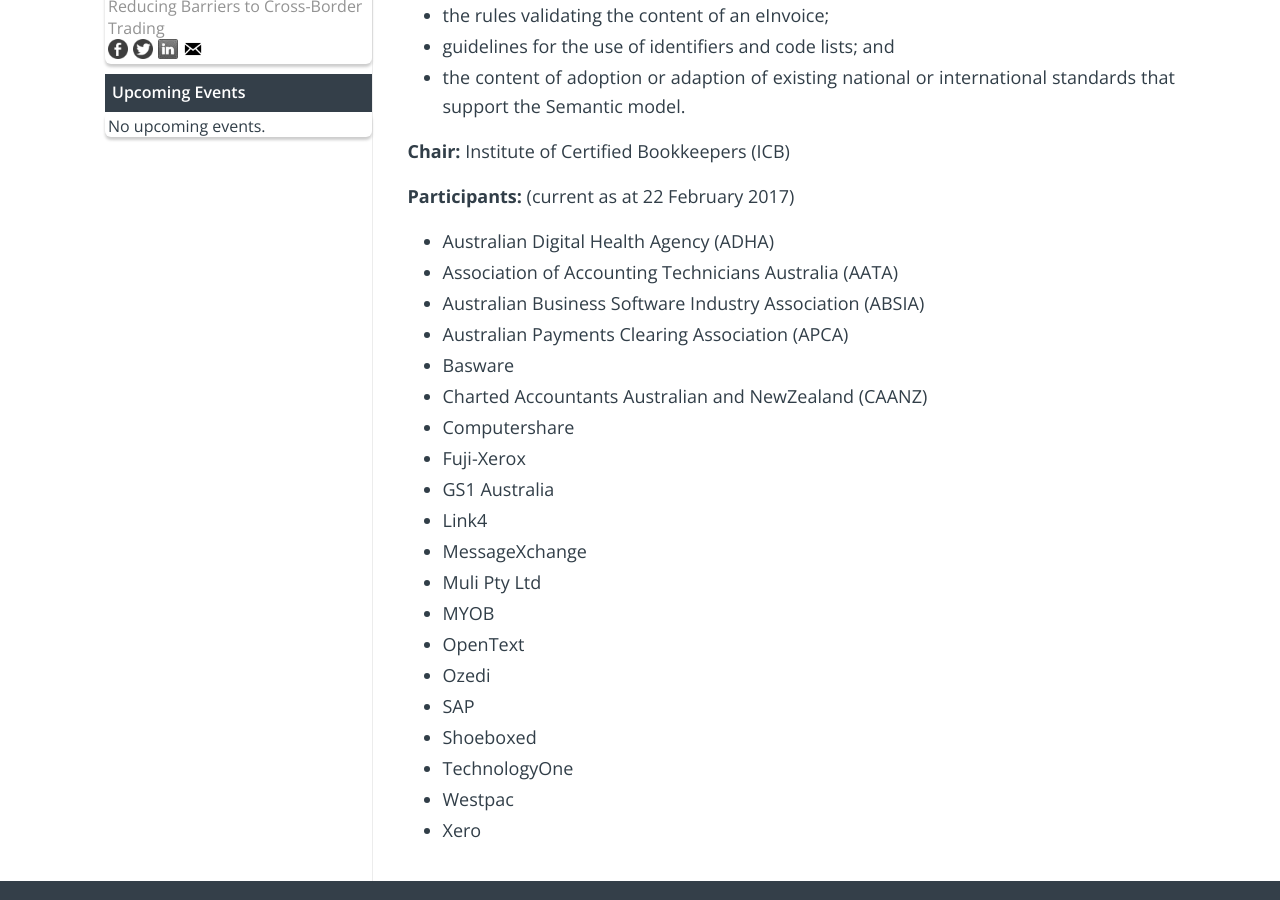
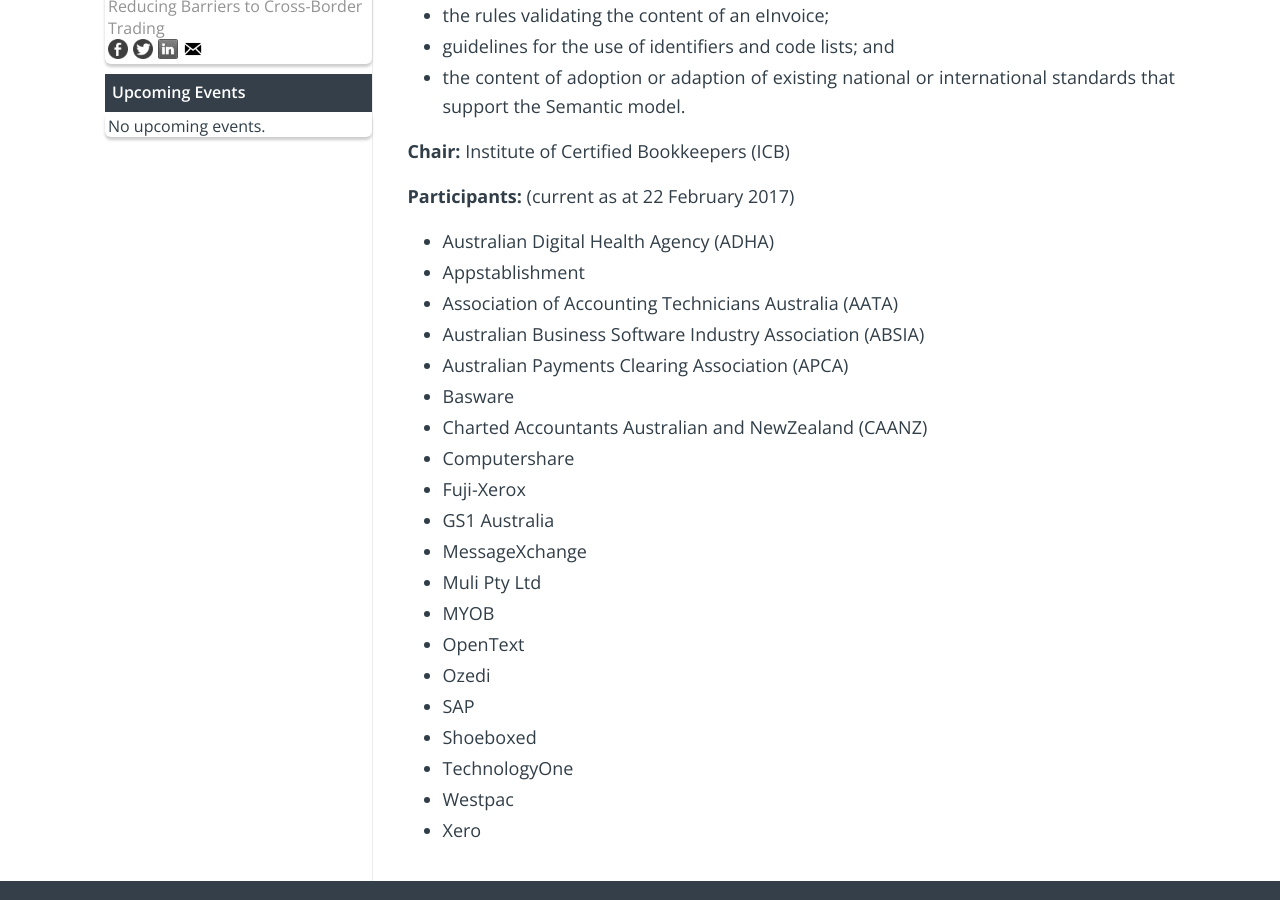
Before and after one commit to Digital-Business-Council/Digital-Business-Council.github.io, a Jekyll site: the page built from pages/about-us/semantic-working-group.md, in a window 1280 px wide and 900 px high, scrolled down 543 px. Built offline with Jekyll 4.4.1, drawn with Linux system fonts in a browser that asks for light colours.

Commit message:
Updated participant list

```diff
--- a/pages/about-us/semantic-working-group.md
+++ b/pages/about-us/semantic-working-group.md
@@ -17,6 +17,7 @@
 
 **Participants:** (current as at 22 February 2017)
 - Australian Digital Health Agency (ADHA)
+- Appstablishment
 - Association of Accounting Technicians Australia (AATA)
 - Australian Business Software Industry Association (ABSIA)
 - Australian Payments Clearing Association (APCA)
@@ -25,7 +26,6 @@
 - Computershare
 - Fuji-Xerox
 - GS1 Australia
-- Link4
 - MessageXchange
 - Muli Pty Ltd
 - MYOB
```
